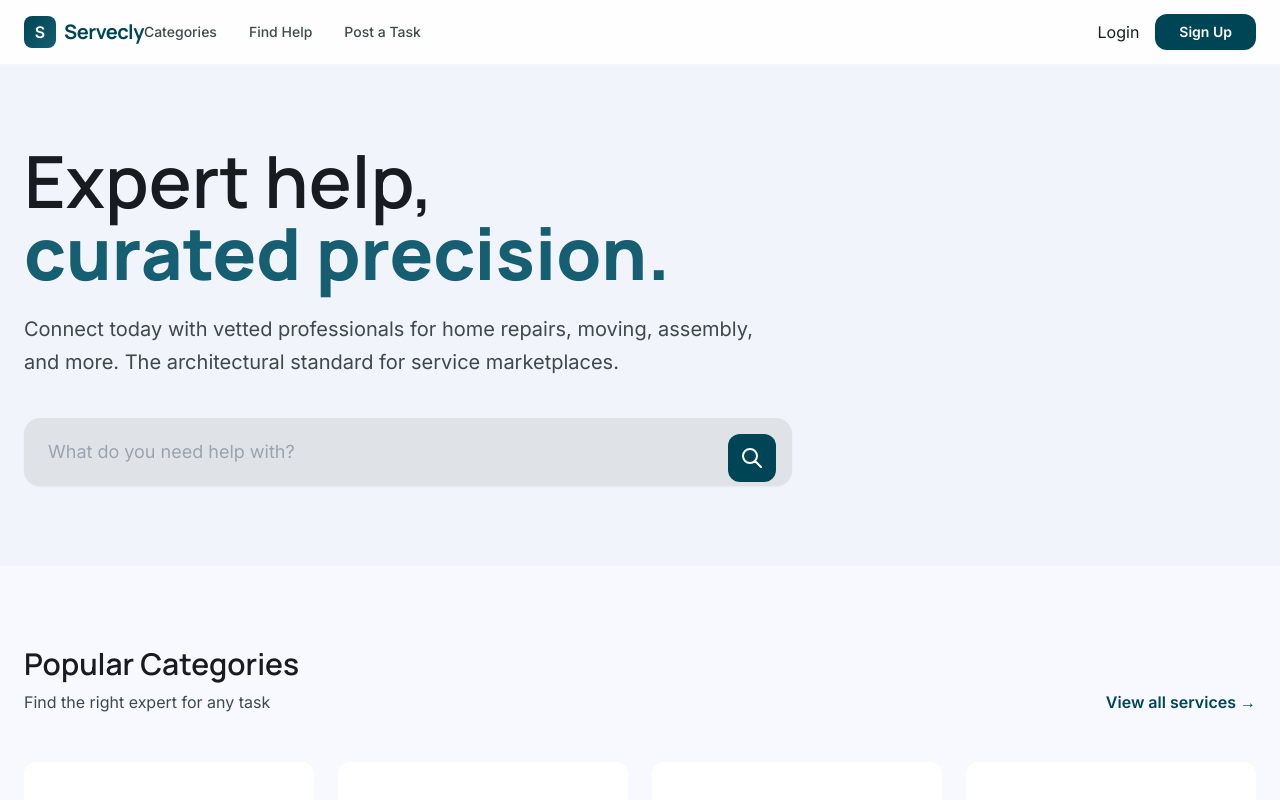
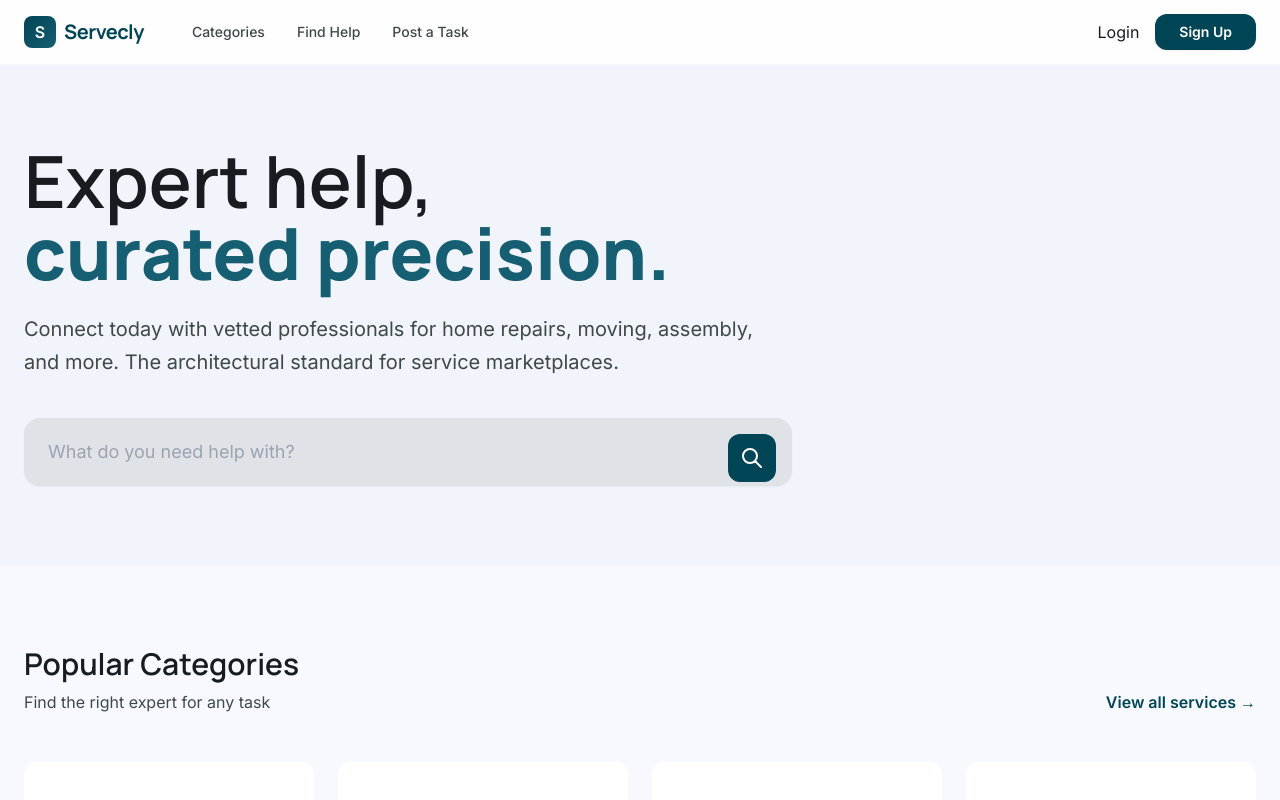
Before and after one commit to PgTobby-07/Servecly-Marektplace, a React (Vite) app: page / in a window 1280 px wide. Shown: the top 800 px of the page. Built offline with nearby package versions, Linux system fonts and the light colour scheme.

Commit message:
Adjust margin for navigation links in MainLayout

```diff
--- a/src/layouts/MainLayout.jsx
+++ b/src/layouts/MainLayout.jsx
@@ -35,7 +35,7 @@ const MainLayout = ({ children }) => {
             </span>
           </Link>
 
-          <div className="hidden md:flex items-center gap-8 text-sm font-medium text-on-surface-variant">
+          <div className="hidden md:flex items-center gap-8 ml-12 text-sm font-medium text-on-surface-variant">
             <Link to="/" className="hover:text-primary transition-colors">
               Categories
             </Link>
```
